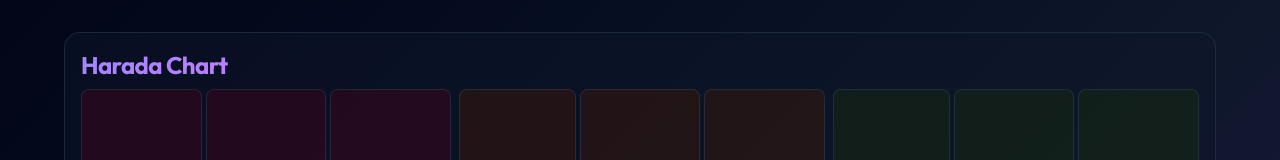
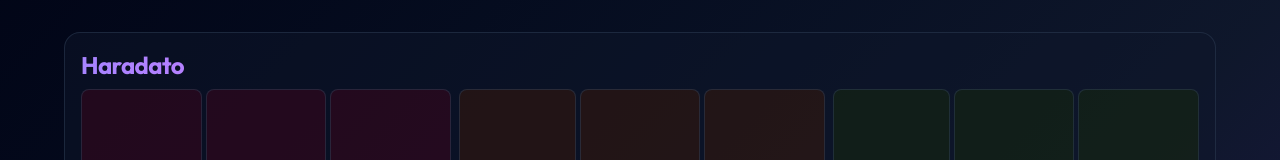
Before and after one commit to jamestinman/harada, a SvelteKit app: page / in a window 1280 px wide. Shown: the top 160 px of the page. Built offline with nearby package versions, Linux system fonts and the light colour scheme.

Commit message:
Switch name to Haradato

```diff
--- a/src/components/HaradaChart.svelte
+++ b/src/components/HaradaChart.svelte
@@ -237,7 +237,7 @@
 		<!-- Grid -->
 		<div class="overflow-x-auto rounded-2xl border border-slate-700/50 bg-slate-900/50 p-2 md:p-4">
       <h1 class="mb-2 bg-gradient-to-r from-violet-400 via-fuchsia-400 to-violet-400 bg-clip-text text-xl font-bold tracking-tight text-transparent md:text-2xl">
-      Harada Chart
+      Haradato
     </h1>
         <div
 				class="mx-auto grid min-w-[600px] gap-0.5 md:gap-1"
```
Also changed, not shown: 1 other file (tests, documents, lock files or other folders).
